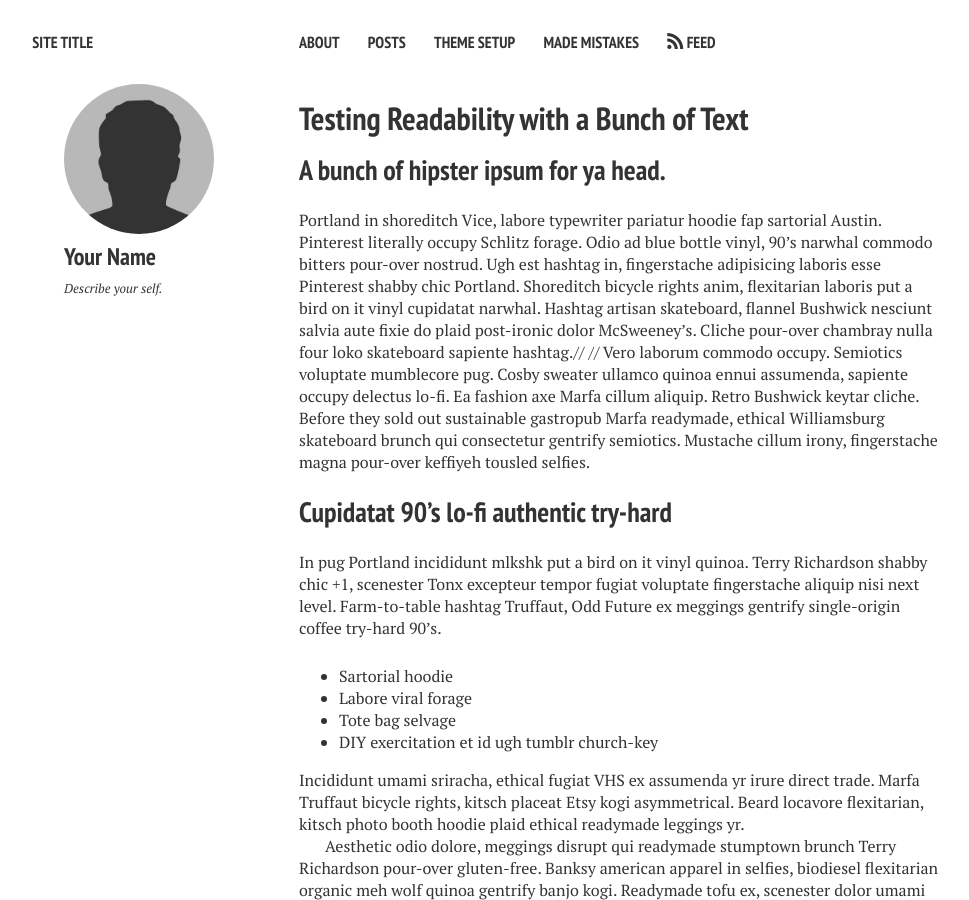
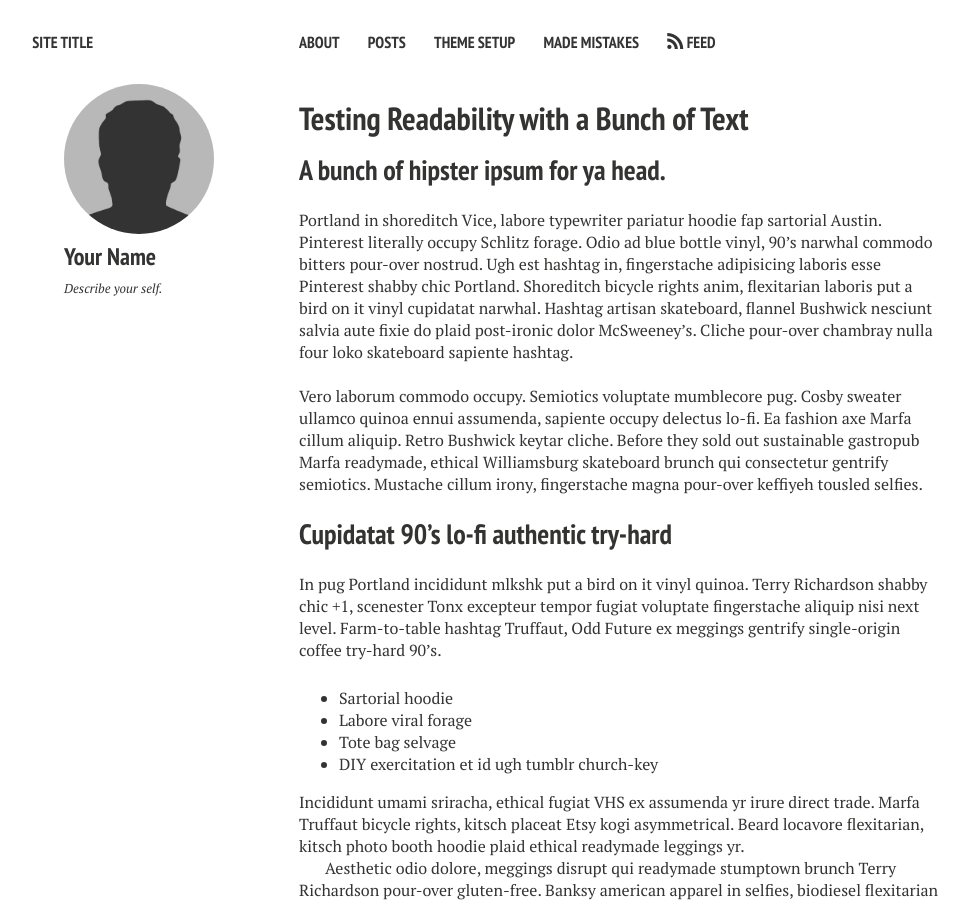
Before and after one commit to canting/test2, a Jekyll site: the page built from _posts/2012-05-22-readability-post.md, in a window 1280 px wide and 900 px high. Shown: the whole window, without its empty margins (21-990 px from the left). Built offline with Jekyll 4.4.1, drawn with Linux system fonts in a browser that asks for light colours; nearby versions of some CDN libraries.

Commit message:
line break

```diff
--- a/_posts/2012-05-22-readability-post.md
+++ b/_posts/2012-05-22-readability-post.md
@@ -7,8 +7,8 @@ category: articles
 tags: [sample post, readability, test]
 ---
 
-Portland in shoreditch Vice, labore typewriter pariatur hoodie fap sartorial Austin. Pinterest literally occupy Schlitz forage. Odio ad blue bottle vinyl, 90's narwhal commodo bitters pour-over nostrud. Ugh est hashtag in, fingerstache adipisicing laboris esse Pinterest shabby chic Portland. Shoreditch bicycle rights anim, flexitarian laboris put a bird on it vinyl cupidatat narwhal. Hashtag artisan skateboard, flannel Bushwick nesciunt salvia aute fixie do plaid post-ironic dolor McSweeney's. Cliche pour-over chambray nulla four loko skateboard sapiente hashtag.//
-//
+Portland in shoreditch Vice, labore typewriter pariatur hoodie fap sartorial Austin. Pinterest literally occupy Schlitz forage. Odio ad blue bottle vinyl, 90's narwhal commodo bitters pour-over nostrud. Ugh est hashtag in, fingerstache adipisicing laboris esse Pinterest shabby chic Portland. Shoreditch bicycle rights anim, flexitarian laboris put a bird on it vinyl cupidatat narwhal. Hashtag artisan skateboard, flannel Bushwick nesciunt salvia aute fixie do plaid post-ironic dolor McSweeney's. Cliche pour-over chambray nulla four loko skateboard sapiente hashtag.\\
+\\
 Vero laborum commodo occupy. Semiotics voluptate mumblecore pug. Cosby sweater ullamco quinoa ennui assumenda, sapiente occupy delectus lo-fi. Ea fashion axe Marfa cillum aliquip. Retro Bushwick keytar cliche. Before they sold out sustainable gastropub Marfa readymade, ethical Williamsburg skateboard brunch qui consectetur gentrify semiotics. Mustache cillum irony, fingerstache magna pour-over keffiyeh tousled selfies.
 
 ## Cupidatat 90's lo-fi authentic try-hard
```
